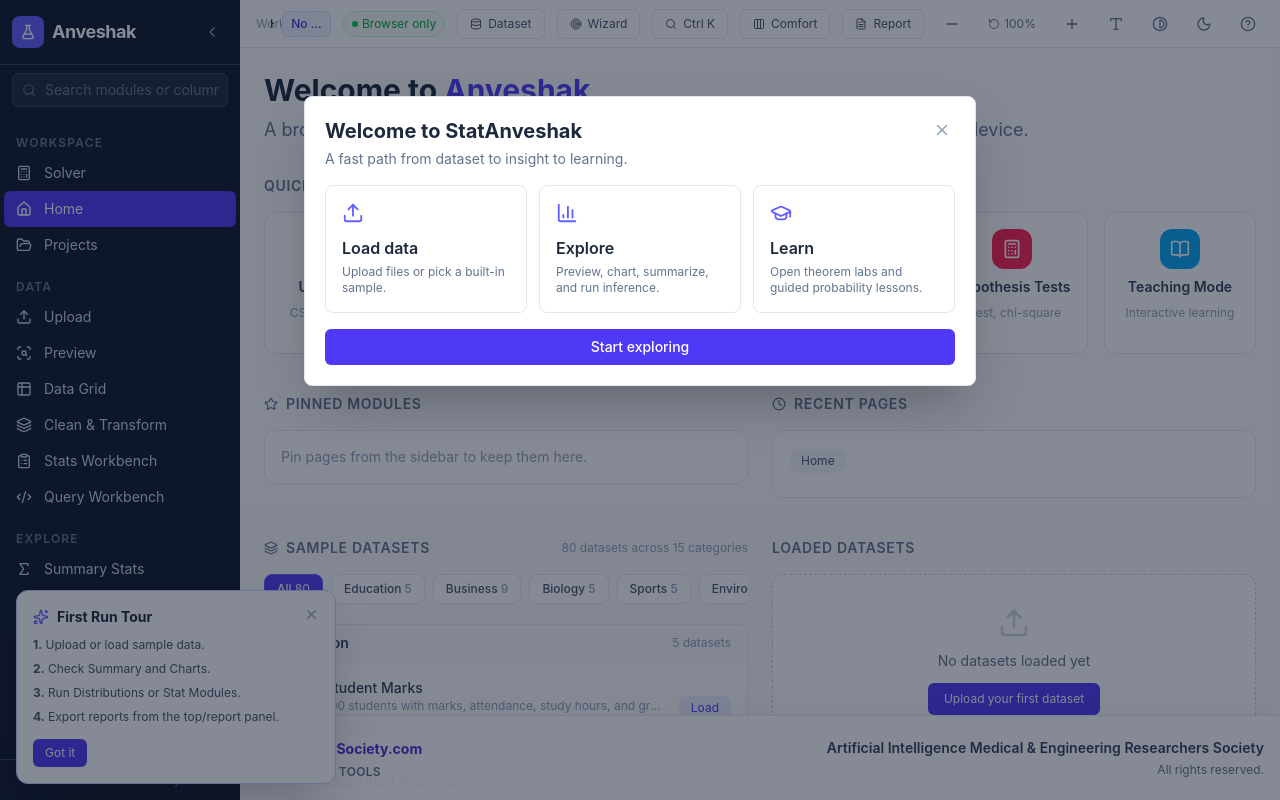
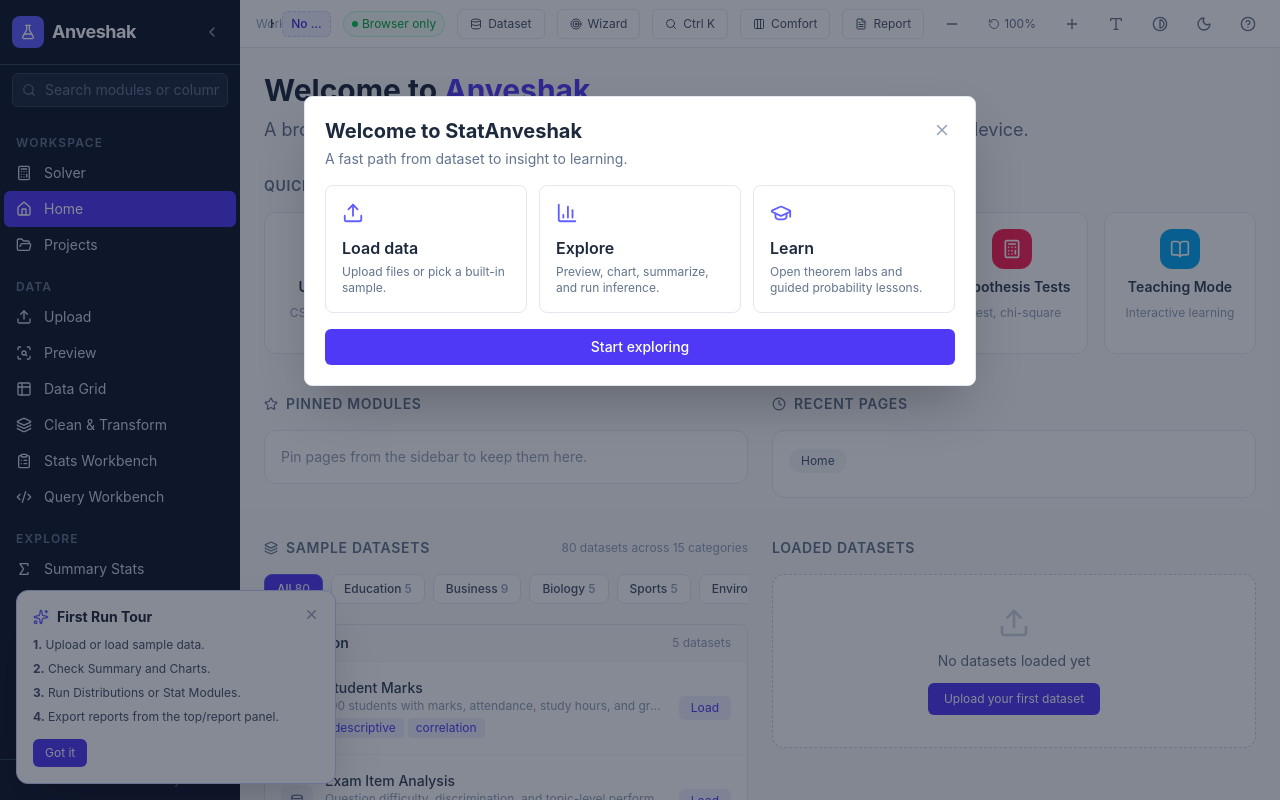
Before and after one commit to indianservers/StatAnveshak, a React (Vite) app: page / in a window 1280 px wide. Built offline with nearby package versions, Linux system fonts and the light colour scheme.

Commit message:
Fix footer layout overlap

```diff
--- a/src/components/layout/AppShell.tsx
+++ b/src/components/layout/AppShell.tsx
@@ -37,8 +37,8 @@
           <div className="flex flex-col flex-1 overflow-hidden">
             <TopBar />
             <main className="min-h-0 flex-1 overflow-auto page-fade">
-              <div className="flex h-full flex-col">
-                <div className="min-h-0 flex-1">
+              <div className="flex min-h-full flex-col">
+                <div className="flex-1">
                   <Outlet />
                 </div>
                 <AimerFooter />
```
